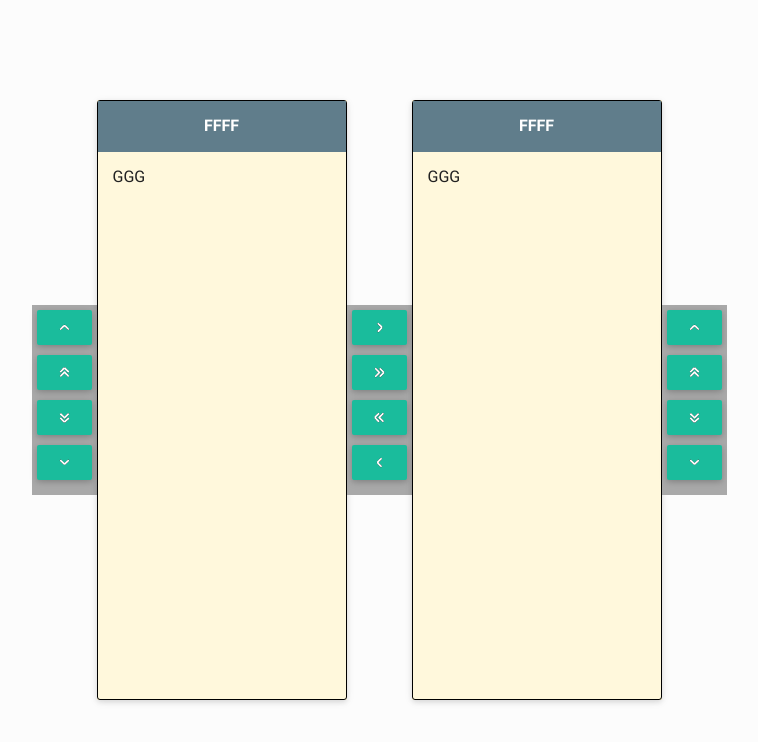
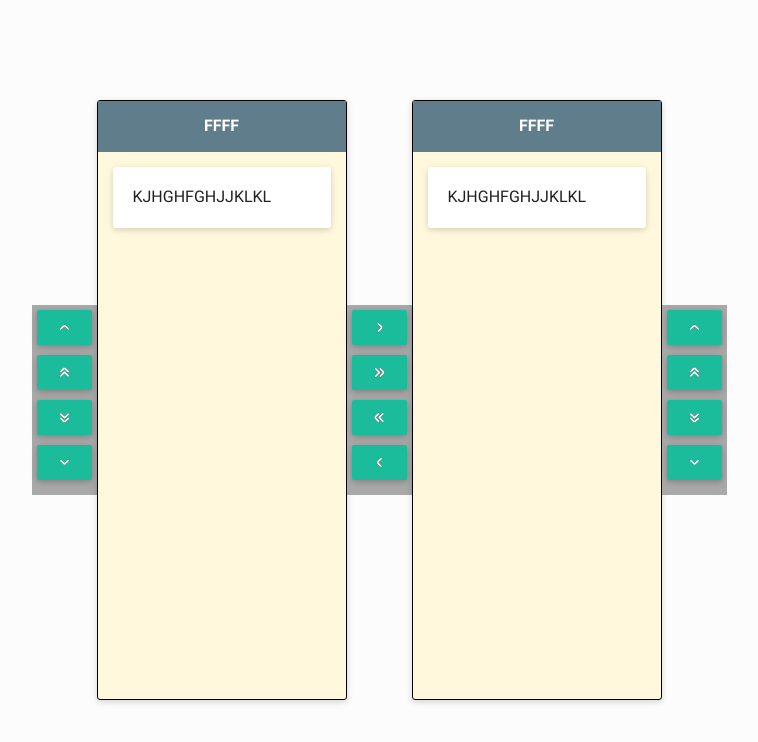
Before and after one commit to KononovDmitriy/arrange-box-react, a React app: page / in a window 1280 px wide. Shown: the whole page, without its empty margins (261-1019 px from the left). Built offline with nearby package versions, Linux system fonts and the light colour scheme.

Commit message:
Переименовал ArrangeBox в Box

```diff
--- a/src/components/App/index.js
+++ b/src/components/App/index.js
@@ -1,5 +1,5 @@
 import './App.css';
-import ArrangeBox from '../ArrangeBox';
+import Box from '../Box';
 import LeftColumnControls from '../LeftColumnConrols';
 import RightColumnControls from '../RightColumnControls';
 import CenterControls from '../CenterControls';
@@ -8,9 +8,9 @@ const App = () => {
   return (
     <div className="App">
       <LeftColumnControls />
-      <ArrangeBox />
+      <Box />
       <CenterControls />
-      <ArrangeBox />
+      <Box />
       <RightColumnControls />
     </div>
   );
--- a/src/components/ArrangeBox/index.js
+++ /dev/null
@@ -1,14 +0,0 @@
-import './ArrangeBox.css';
-
-const ArrangeBox = () => {
-  return (
-    <div className="ArrangeBox">
-      <div className="ArrangeBox-box">
-        <div className="ArrangeBox-header">FFFF</div>
-        <div className="ArrangeBox-basket">GGG</div>
-      </div>
-    </div>
-  );
-};
-
-export default ArrangeBox;
--- a/src/components/ArrangeBox/ArrangeBox.css
+++ b/src/components/Box/Box.css
@@ -1,9 +1,9 @@
-.ArrangeBox {
+.Box {
   display: flex;
   background: cornsilk;
 }
 
-.ArrangeBox-box {
+.Box-box {
   width: 250px;
   height: 600px;
 
@@ -12,7 +12,7 @@
   border-radius: 3px;
 }
 
-.ArrangeBox-header {
+.Box-header {
   width: 100%;
   color: white;
   font-weight: bold;
@@ -22,6 +22,6 @@
   background: #607D8B
 }
 
-.ArrangeBox-basket {
+.Box-basket {
   padding: 15px;
 }
--- /dev/null
+++ b/src/components/Box/index.js
@@ -0,0 +1,27 @@
+import './Box.css';
+import Card from './../Card';
+
+const onCardClickHandler = () => {
+  console.log('onCardClickHandler');
+}
+
+
+const Box = () => {
+  return (
+    <div className="Box">
+      <div className="Box-box">
+        <div className="Box-header">FFFF</div>
+        <div className="Box-basket">
+          <Card
+            id = '123'
+            label = 'KJHGHFGHJJKLKL'
+            selected = { false }
+            onCardClickHabler = { onCardClickHandler }
+          />
+        </div>
+      </div>
+    </div>
+  );
+};
+
+export default Box;
```
